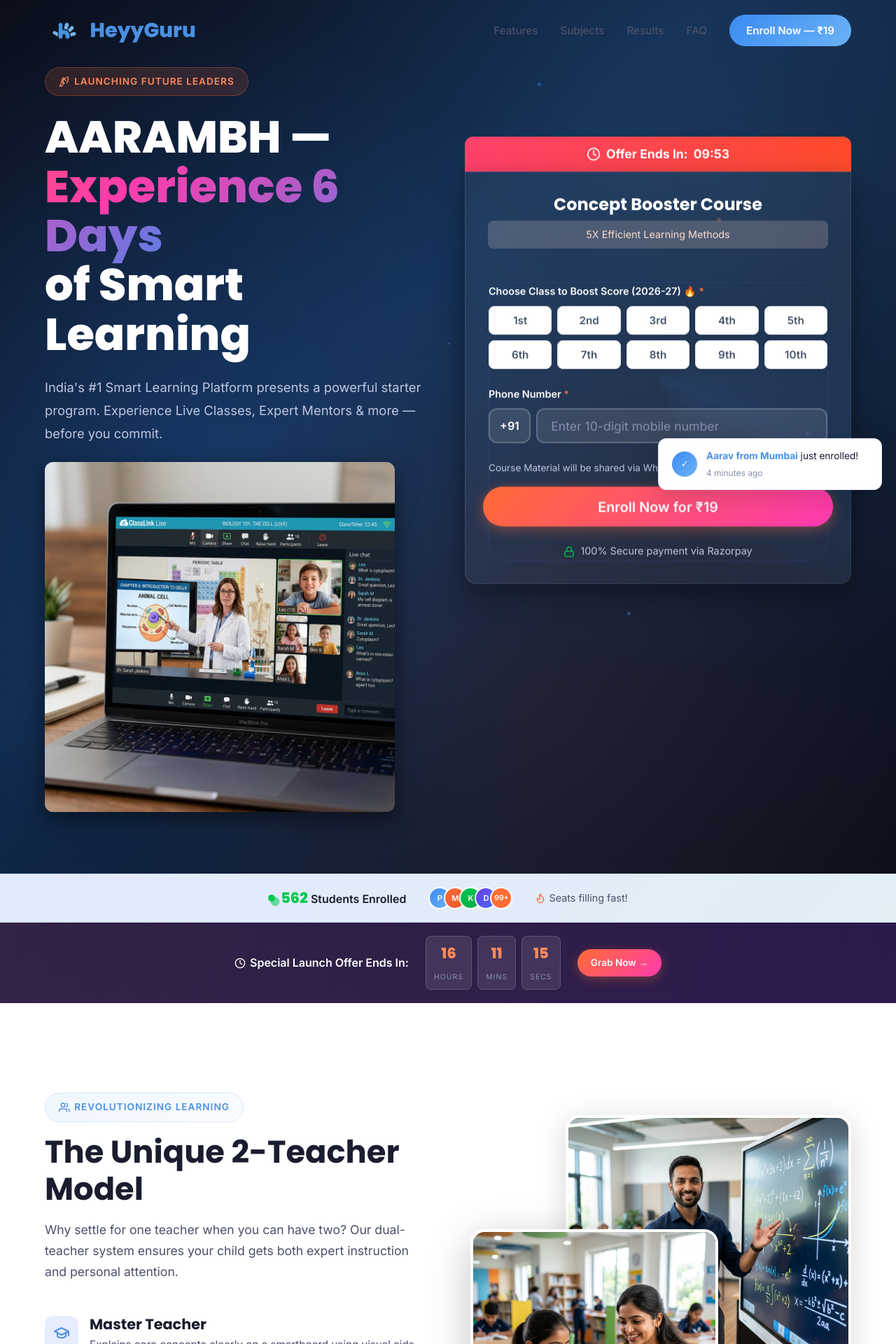
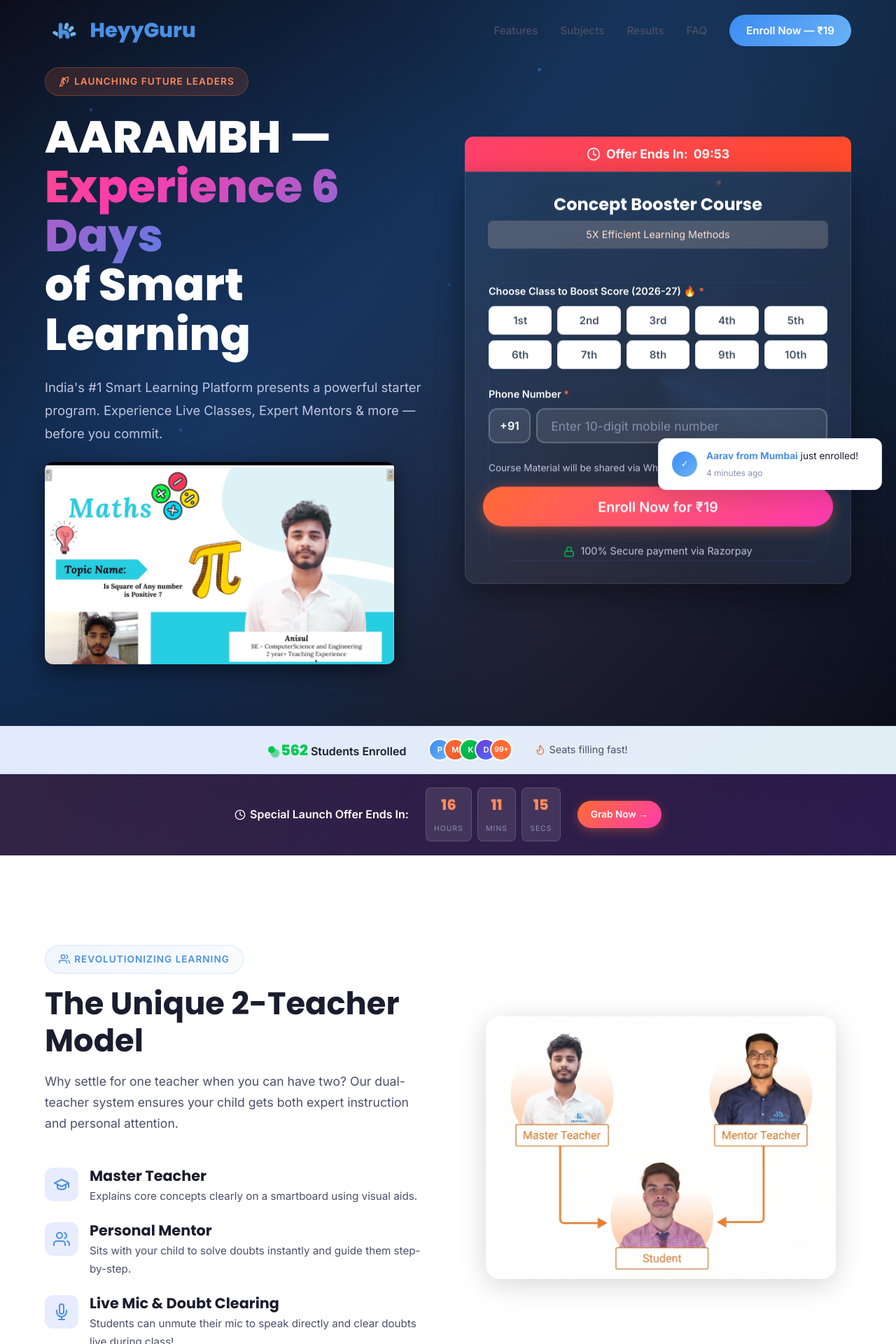
Before and after one commit to heyyguru/aarambh, a PHP site: page / in a window 1280 px wide. Shown: the top 1920 px of the page at 70% size. Run offline with PHP 8.4, Linux system fonts and the light colour scheme; some libraries are stand-ins or nearby versions.

Commit message:
feat: update dual teacher model image and hero section image

```diff
--- a/index.php
+++ b/index.php
@@ -186,7 +186,7 @@ try {
                     Experience Live Classes, Expert Mentors & more — before you commit.
                 </p>
 
-                <img src="assets/images/science_class_screen.png" alt="Live Online Classes" style="width: 100%; max-width: 500px; border-radius: 12px; margin-bottom: 1.5rem; object-fit: cover; box-shadow: 0 10px 30px rgba(0,0,0,0.5);">
+                <img src="assets/images/header_teaching.png" alt="Live Online Classes" style="width: 100%; max-width: 500px; border-radius: 12px; margin-bottom: 1.5rem; object-fit: cover; box-shadow: 0 10px 30px rgba(0,0,0,0.5);">
             </div>
 
             <div class="hero-visual" style="position: sticky; top: 100px; align-self: start;">
@@ -361,9 +361,8 @@ try {
                         </li>
                     </ul>
                 </div>
-                <div class="two-teacher-images reveal">
-                    <img src="assets/images/master_teacher.png" alt="Master Teacher" class="img-master">
-                    <img src="assets/images/mentor.png" alt="Personal Mentor guiding student" class="img-mentor">
+                <div class="two-teacher-images reveal" style="aspect-ratio: auto; display: flex; align-items: center; justify-content: center;">
+                    <img src="assets/images/dual_teacher_model.jpg" alt="Dual Teacher Model" style="width: 100%; max-width: 500px; border-radius: var(--radius-lg); box-shadow: var(--shadow-lg);">
                 </div>
             </div>
         </div>
```
Also changed, not shown: assets/images/dual_teacher_model.jpg (added), assets/images/header_teaching.png (added).
